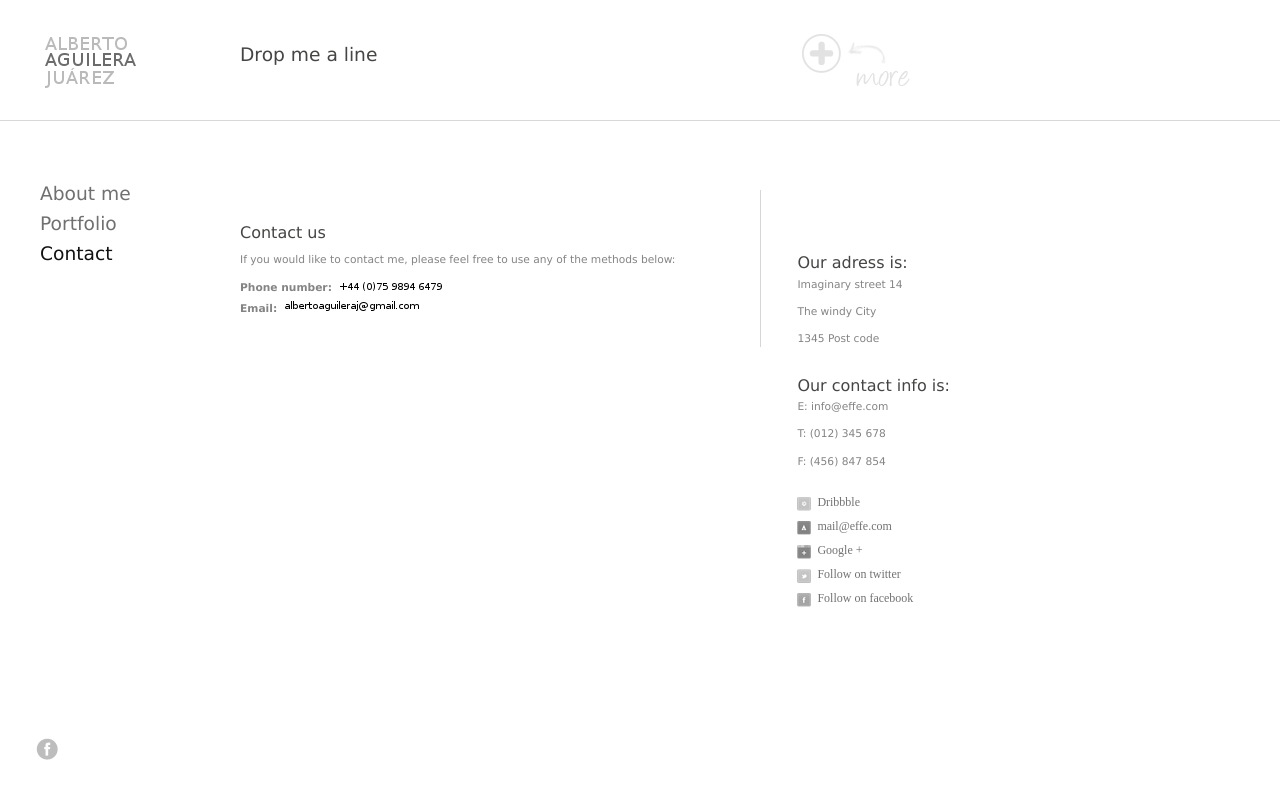
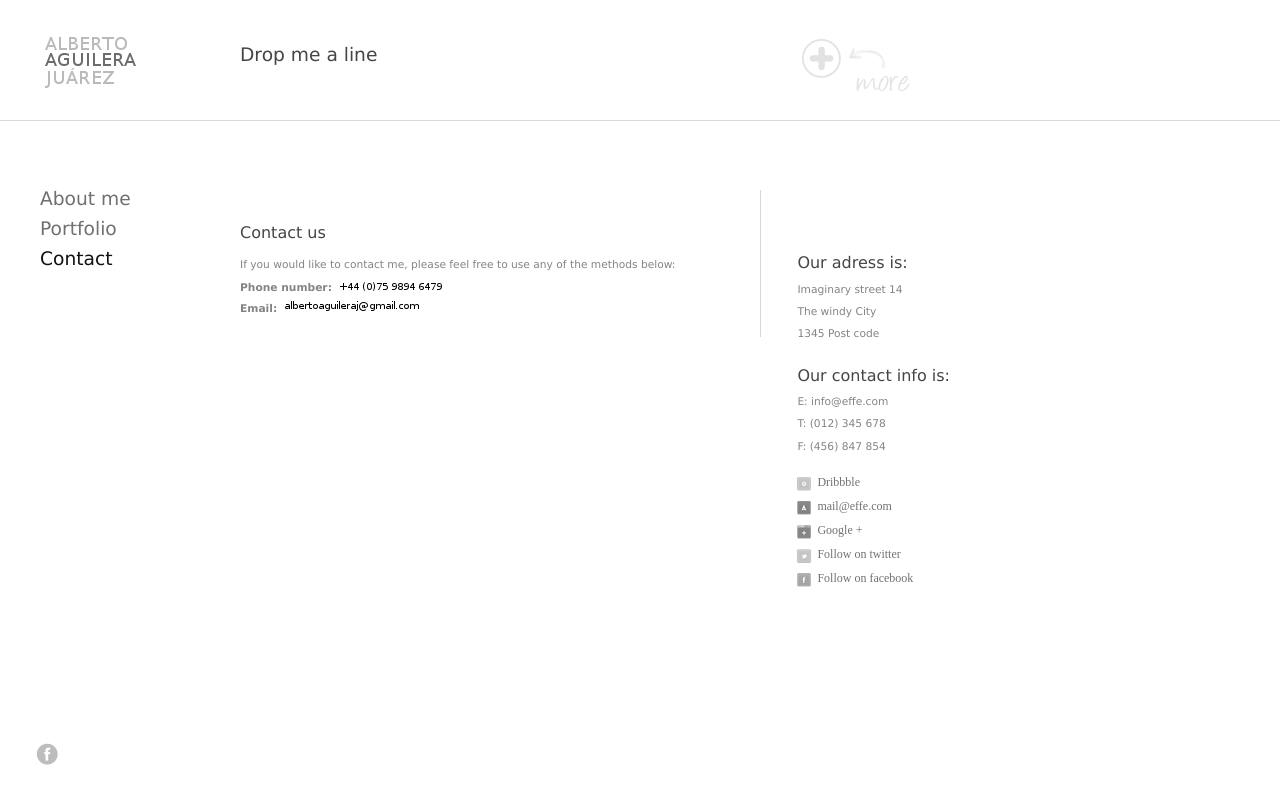
Before and after one commit to drimer/albertoaj_com, a Python web app: template templates/contact.html in a window 1280 px wide. Run offline with Jinja, Linux system fonts and the light colour scheme; the template is opened without the code that fills it, so the values that code supplies are empty; some web fonts are replaced.

Commit message:
css/style.css: Distribute margin between top and bottom

```diff
--- a/static/css/style.css
+++ b/static/css/style.css
@@ -81,14 +81,16 @@ ul {
 	line-height: 1.6em;
 	color: #848484;
 	font-size: 8pt;
-        margin-bottom: 10px;
+        margin-top: 5px;
+	margin-botton: 5px;
 }
 p {
 	font-family: Verdana, Arial, sans-serif;
 	line-height: 1.6em;
 	color: #848484;
 	font-size: 8pt;
-	margin-bottom: 10px;
+        margin-top: 5px;
+	margin-bottom: 5px;
 }
 h1 {
 	font-family: 'Droid Serif', Verdana, Arial, sans-serif;
```
